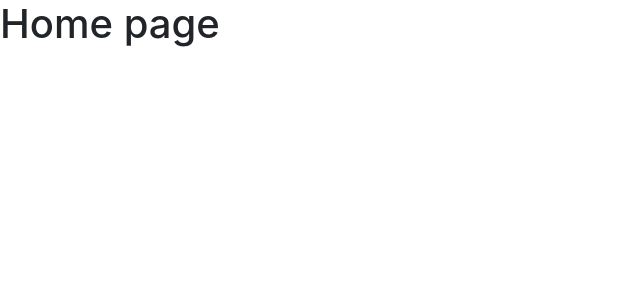
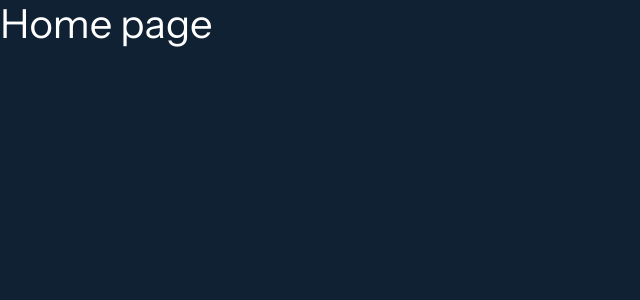
Before and after one commit to SD-Project-Group-1/web-front-end, a React (Create React App) app in the folder community-connectivity-orlando/: page / in a window 1280 px wide. Shown: the top 300 px of the page, without its empty margins (0-640 px from the left). Built offline with nearby package versions, Linux system fonts and the light colour scheme.

Commit message:
Corrected default styles and adjusted variables

```diff
--- /dev/null
+++ b/community-connectivity-orlando/src/_variables.scss
@@ -0,0 +1,8 @@
+// Variables
+$bg-color-primary: #102133;
+$table-bg: #00152D;
+$primary-color: #FFD700;
+$primary-text: #87FBFF;
+$bg-color-second: #1E1E1E;
+$textbox-white: #F2EFEF;
+$button-hover: linear-gradient(90deg, rgba(255, 215, 0, 1) 0%, rgba(219, 184, 0, 1) 10%, rgba(135, 251, 255, 1) 100%);
--- a/community-connectivity-orlando/src/index.scss
+++ b/community-connectivity-orlando/src/index.scss
@@ -1,15 +1,22 @@
-@import '~bootstrap/scss/bootstrap';
+@import "variables";
+@import url('https://fonts.googleapis.com/css2?family=Instrument+Sans:wght@400;600&display=swap'); //Needed for fonts to work.
 
-body {
-  margin: 0;
-  font-family: -apple-system, BlinkMacSystemFont, 'Segoe UI', 'Roboto', 'Oxygen',
-    'Ubuntu', 'Cantarell', 'Fira Sans', 'Droid Sans', 'Helvetica Neue',
-    sans-serif;
-  -webkit-font-smoothing: antialiased;
-  -moz-osx-font-smoothing: grayscale;
-}
+
+//Overriding bootstract CSS. You can see it in inspect element as "bs-primary" for example.
+//Colors
+$primary: $primary_color;
+$body-bg: $bg-color-primary;
+$body-color: #fff;
+
+// Font
+$font-family-sans-serif: 'Instrument Sans', sans-serif;
+$body-font-family: $font-family-sans-serif;
 
 code {
   font-family: source-code-pro, Menlo, Monaco, Consolas, 'Courier New',
     monospace;
 }
+
+
+
+@import '~bootstrap/scss/bootstrap';
```
